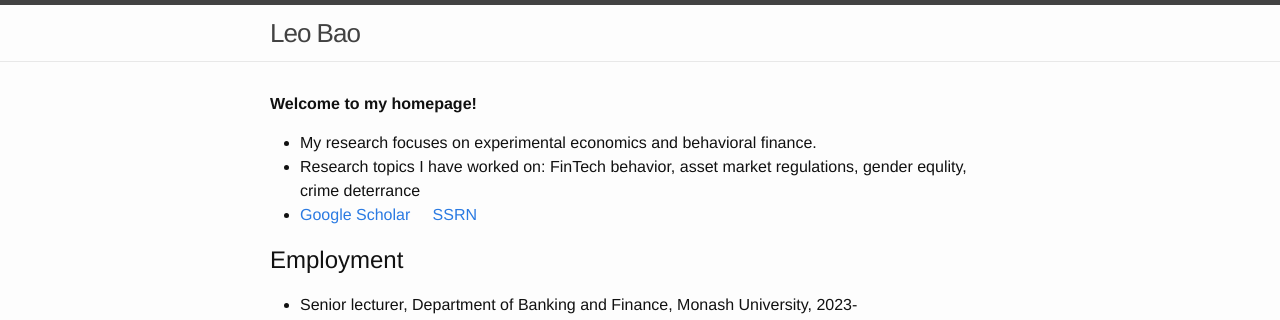
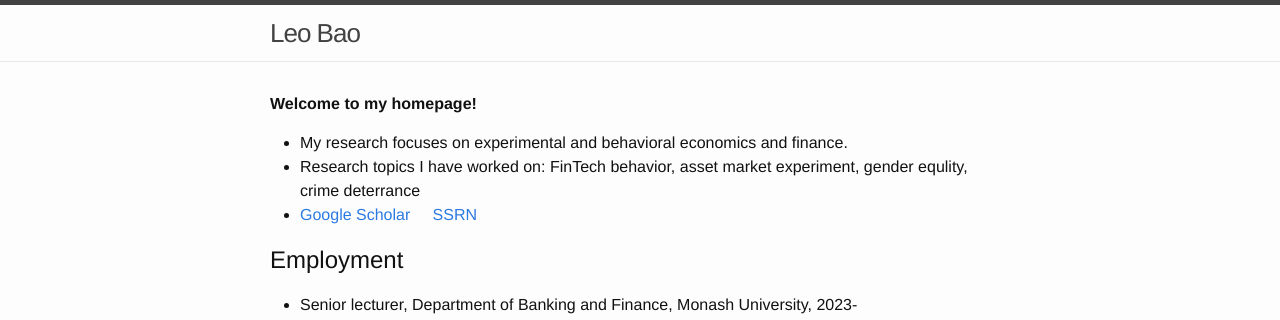
Before and after one commit to zhengyang-bao/zhengyang-bao.github.io, a Jekyll site: the page built from index.md, in a window 1280 px wide. Shown: the top 320 px of the page. Built offline with Jekyll 4.4.1, drawn with Linux system fonts in a browser that asks for light colours.

Commit message:
Update index.md

```diff
--- a/index.md
+++ b/index.md
@@ -3,8 +3,8 @@ layout: default
 ---
 
 **Welcome to my homepage!**
-- My research focuses on experimental economics and behavioral finance.
-- Research topics I have worked on: FinTech behavior, asset market regulations, gender equlity, crime deterrance
+- My research focuses on experimental and behavioral economics and finance.
+- Research topics I have worked on: FinTech behavior, asset market experiment, gender equlity, crime deterrance
 - [Google Scholar](https://scholar.google.com/citations?user=3MKaiOcAAAAJ&hl) &nbsp;&nbsp;&nbsp;   [SSRN](https://papers.ssrn.com/sol3/cf_dev/AbsByAuth.cfm?per_id=4260154)
 
 
```
